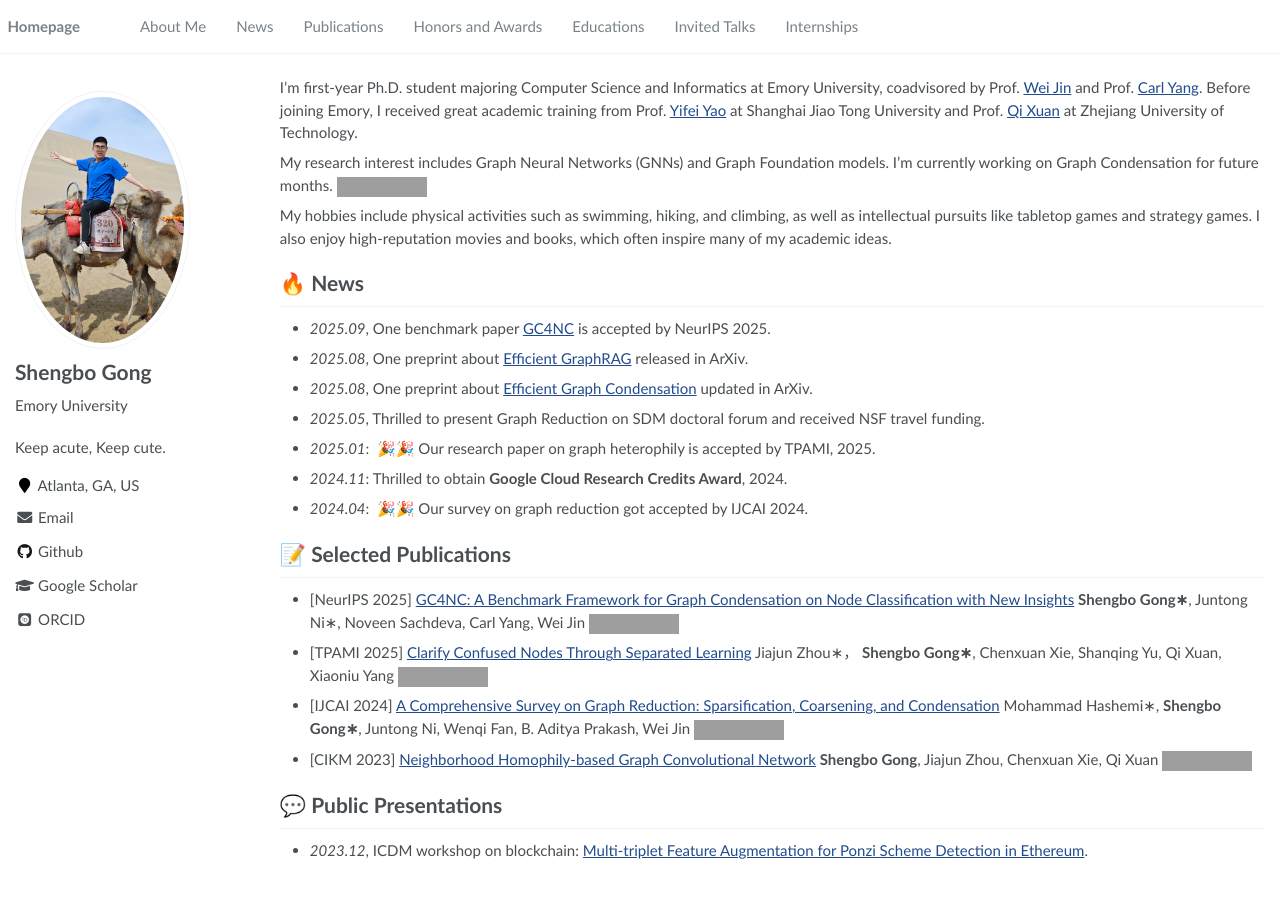
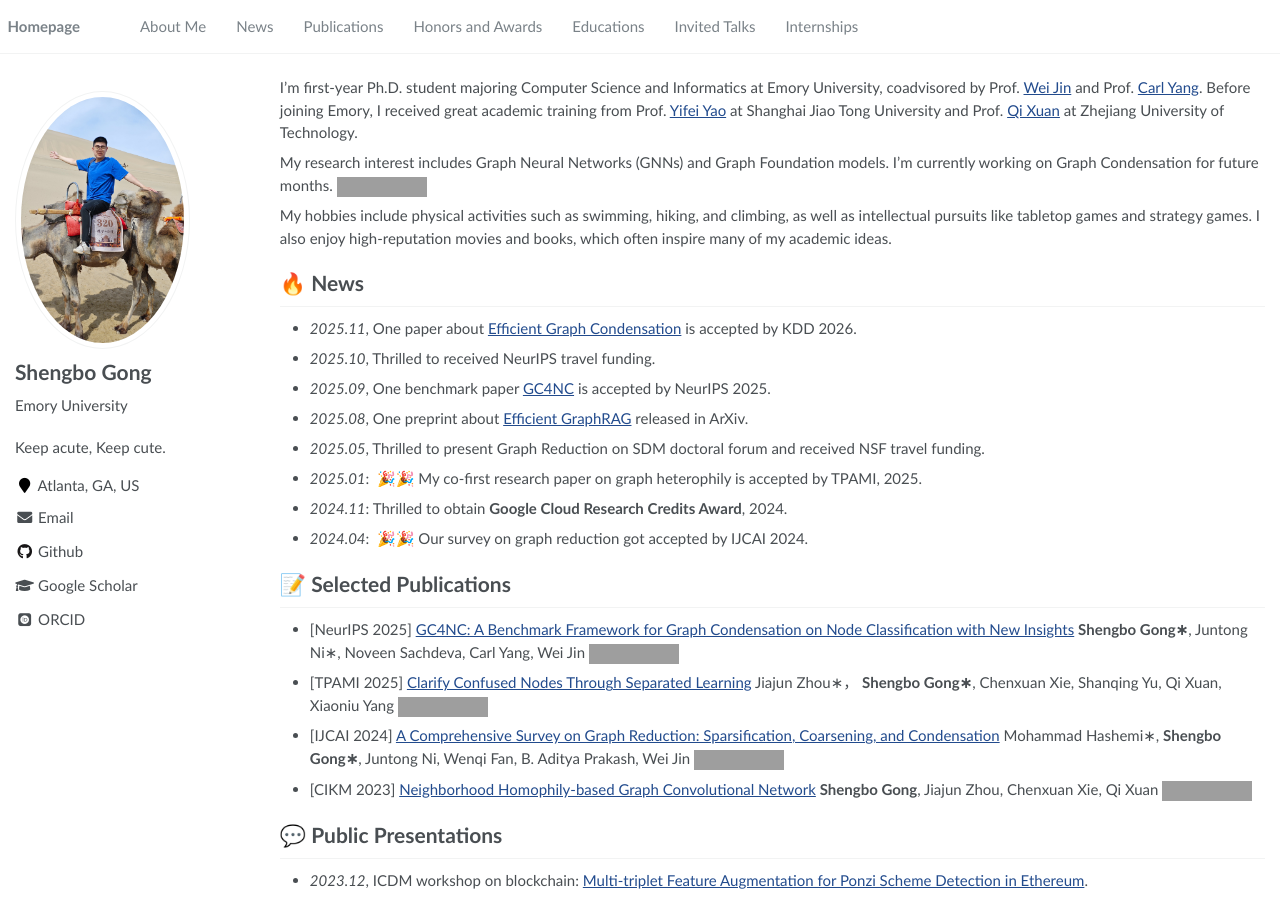
Before and after one commit to rock-cor/rock-cor.github.io, a Jekyll site: the page built from _pages/about.md, in a window 1280 px wide, cut to the strip 0-907 px from the top of the page. Built offline with Jekyll 4.4.1, drawn with Linux system fonts in a browser that asks for light colours; some web fonts are replaced; grey boxes are pictures that could not be loaded.

Commit message:
Update about.md

```diff
--- a/_pages/about.md
+++ b/_pages/about.md
@@ -27,11 +27,13 @@ My hobbies include physical activities such as swimming, hiking, and climbing, a
 
 
 # 🔥 News
+
+- *2025.11*, One paper about [Efficient Graph Condensation](https://arxiv.org/abs/2502.17614) is accepted by KDD 2026.
+- *2025.10*, Thrilled to received NeurIPS travel funding.
 - *2025.09*, One benchmark paper [GC4NC](https://arxiv.org/abs/2406.16715) is accepted by NeurIPS 2025.
 - *2025.08*, One preprint about [Efficient GraphRAG](https://arxiv.org/abs/2508.02435) released in ArXiv.
-- *2025.08*, One preprint about [Efficient Graph Condensation](https://arxiv.org/abs/2502.17614) updated in ArXiv.
 - *2025.05*, Thrilled to present Graph Reduction on SDM doctoral forum and received NSF travel funding.
-- *2025.01*: &nbsp;🎉🎉 Our research paper on graph heterophily is accepted by TPAMI, 2025.
+- *2025.01*: &nbsp;🎉🎉 My co-first research paper on graph heterophily is accepted by TPAMI, 2025.
 - *2024.11*: Thrilled to obtain **Google Cloud Research Credits Award**, 2024.
 - *2024.04*: &nbsp;🎉🎉 Our survey on graph reduction got accepted by IJCAI 2024.
 
```
